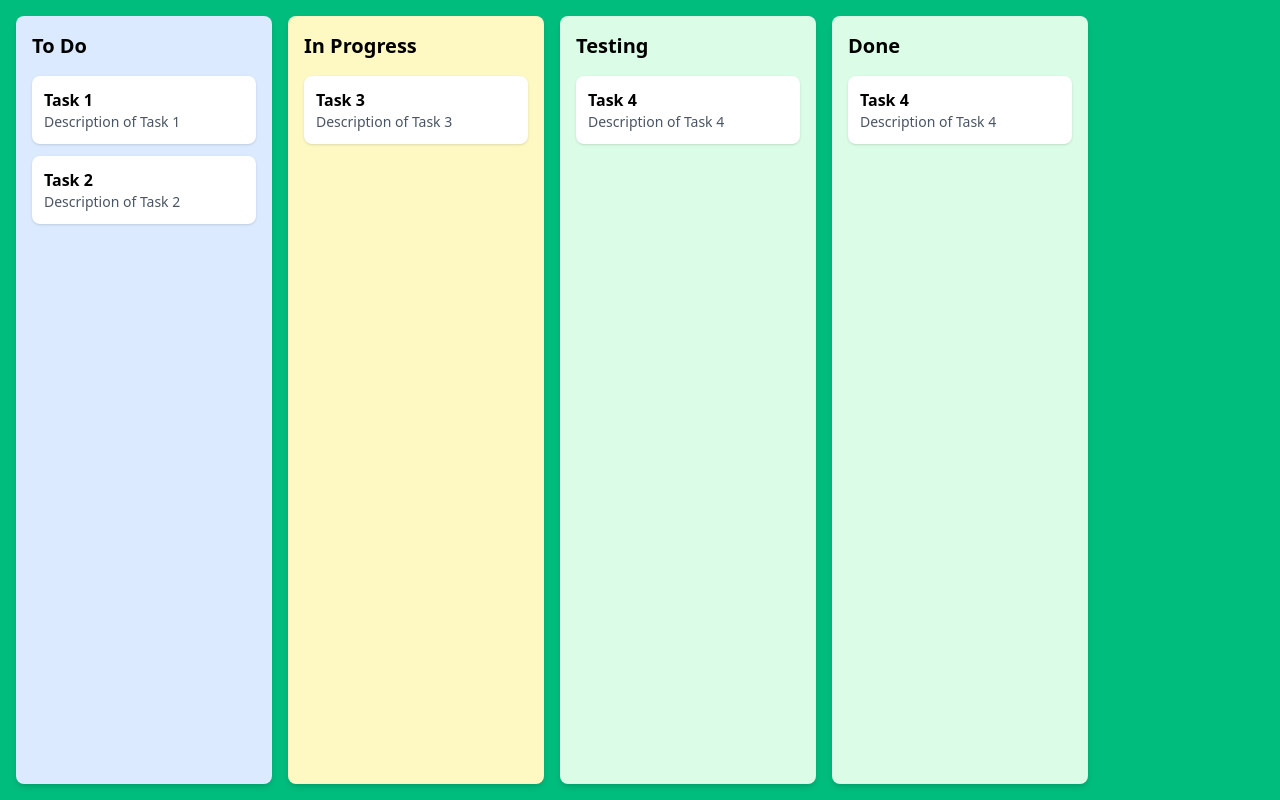
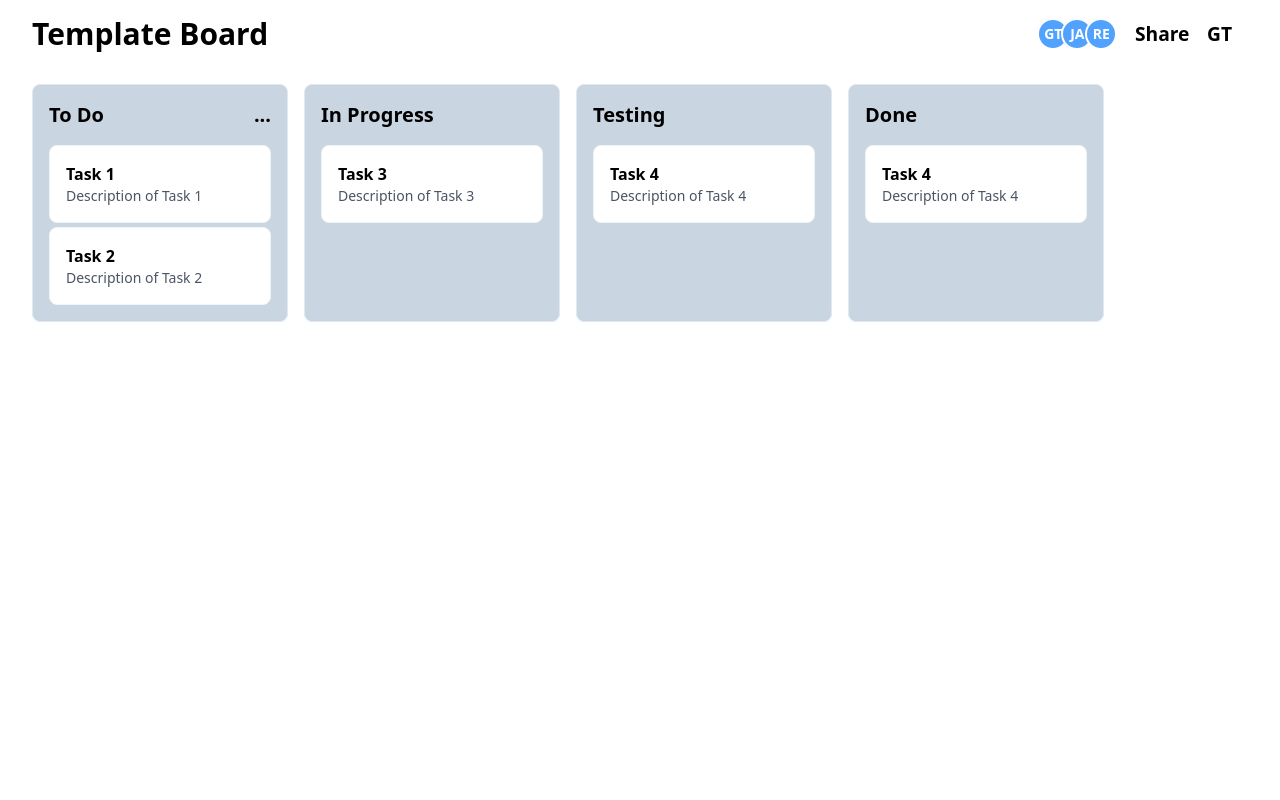
Before and after one commit to GuillermoTD/mock-improyek, a website: page index.html in a window 1280 px wide. Drawn offline with Linux system fonts and the light colour scheme.

Commit message:
se agregan estilos para las listas y se agrega estilos para header

```diff
--- a/index.html
+++ b/index.html
@@ -1,46 +1,70 @@
 <!DOCTYPE html>
 <html lang="en">
   <head>
-    <meta charset="UTF-8">
-    <meta name="viewport" content="width=device-width, initial-scale=1.0">
+    <meta charset="UTF-8" />
+    <meta name="viewport" content="width=device-width, initial-scale=1.0" />
     <title>Kanban Improyek</title>
-    <link href="./styles/output.css" rel="stylesheet">
+    <link href="./styles/output.css" rel="stylesheet" />
   </head>
   <body>
     <div class="kanban-board">
-        <div class="kanban-column bg-blue-100 p-4 rounded-lg shadow-md w-64">
-            <h2 class="kanban-board-column-header">To Do</h2>
-            <div class="kanban-card bg-white p-3 rounded-lg shadow mb-3">
+      <div class="kanban-header">
+        <div class="kanban-header-title">Template Board</div>
+        <div class="kanban-header-options">
+          <div class="kanban-header-options-usersConnected">
+            <div class="kanban-header-options-usersConnected-bubble">GT</div>
+            <div class="kanban-header-options-usersConnected-bubble">JA</div>
+            <div class="kanban-header-options-usersConnected-bubble">RE</div>
+          </div>
+          <div class="kanban-header-options-shareBotton">Share</div>
+          <div class="kanban-header-options-userBubble">GT</div>
+        </div>
+      </div>
+      <div class="kanban-columns">
+        <div class="kanban-board-column ">
+          <div class="kanban-board-column-header">
+            <p>To Do</p>
+            <span>...</span>
+          </div>
+          <div class="kanban-board-column-content">
+            <div class="kanban-board-card">
               <h3 class="font-semibold">Task 1</h3>
               <p class="text-sm text-gray-600">Description of Task 1</p>
             </div>
-            <div class="kanban-card bg-white p-3 rounded-lg shadow mb-3">
+            <div class="kanban-board-card">
               <h3 class="font-semibold">Task 2</h3>
               <p class="text-sm text-gray-600">Description of Task 2</p>
             </div>
           </div>
-        <div class="kanban-column bg-yellow-100 p-4 rounded-lg shadow-md w-64">
+        </div>
+        <div class="kanban-board-column bg-yellow-50">
           <h2 class="text-xl font-bold mb-4">In Progress</h2>
-            <div class="kanban-card bg-white p-3 rounded-lg shadow mb-3">
+          <div class="kanban-board-column-content">
+            <div class="kanban-board-card">
               <h3 class="font-semibold">Task 3</h3>
               <p class="text-sm text-gray-600">Description of Task 3</p>
             </div>
           </div>
-        <div class="kanban-column bg-green-100 p-4 rounded-lg shadow-md w-64">
+        </div>
+        <div class="kanban-board-column bg-green-50">
           <h2 class="text-xl font-bold mb-4">Testing</h2>
-            <div class="kanban-card bg-white p-3 rounded-lg shadow mb-3">
-                <h3 class="font-semibold">Task 4</h3>
-                <p class="text-sm text-gray-600">Description of Task 4</p>
-            </div>
-        </div>
-        <div class="kanban-column bg-green-100 p-4 rounded-lg shadow-md w-64">
-            <h2 class="text-xl font-bold mb-4">Done</h2>
-            <div class="kanban-card bg-white p-3 rounded-lg shadow mb-3">
+          <div class="kanban-board-column-content">
+            <div class="kanban-board-card">
               <h3 class="font-semibold">Task 4</h3>
               <p class="text-sm text-gray-600">Description of Task 4</p>
             </div>
           </div>
         </div>
-
+        <div class="kanban-board-column bg-blue-50">
+          <h2 class="text-xl font-bold mb-4">Done</h2>
+          <div class="kanban-board-column-content">
+            <div class="kanban-board-card">
+              <h3 class="font-semibold">Task 4</h3>
+              <p class="text-sm text-gray-600">Description of Task 4</p>
+            </div>
+          </div>
+        </div>
+      </div>
+    </div>
   </body>
 </html>
--- a/styles/input.css
+++ b/styles/input.css
@@ -1,21 +1,45 @@
 @import "tailwindcss";
 
 .kanban-board {
-  @apply w-full h-screen bg-emerald-500 flex space-x-4 p-4 overflow-x-auto;
+  @apply w-full h-screen flex flex-col space-x-4 p-4 overflow-x-auto bg-white;
+}
+
+.kanban-header {
+  @apply text-3xl font-semibold mb-4 flex
+          items-center justify-between px-[1rem];
+
+  .kanban-header-options {
+    @apply flex items-center gap-[1.1rem] justify-between text-[1.2rem];
+
+    .kanban-header-options-usersConnected {
+      @apply cursor-pointer flex items-center;
+
+      .kanban-header-options-usersConnected-bubble {
+        @apply w-8 h-8 bg-blue-400 text-white rounded-full
+              flex items-center justify-center text-sm border-2 border-white
+              -ml-2;
+      }
+    }
+  }
+}
+
+.kanban-columns {
+  @apply flex space-x-4 p-4 overflow-x-auto bg-white;
 }
 
 .kanban-board-column {
-  @apply bg-white rounded-lg shadow-md flex flex-col w-64;
+  @apply rounded-lg border-[0.08rem] border-slate-200 flex flex-col w-64
+        p-4 bg-slate-300 h-auto;
 }
 
 .kanban-board-column-header {
-  @apply text-xl font-bold mb-4 ;
+  @apply text-xl font-bold mb-4 flex items-center justify-between;
 }
 
 .kanban-board-column-content {
-  @apply flex-1 p-4 space-y-4 overflow-y-auto;
+  @apply flex-1 space-y-1 overflow-y-auto;
 }
 
 .kanban-board-card {
-  @apply bg-white p-4 rounded-lg shadow hover:shadow-lg transition-shadow duration-200;
+  @apply bg-white p-4 rounded-lg border border-slate-100 flex flex-col;
 }
```
Also changed, not shown: styles/output.css. Lines whose indentation alone changed are shown as unchanged.
